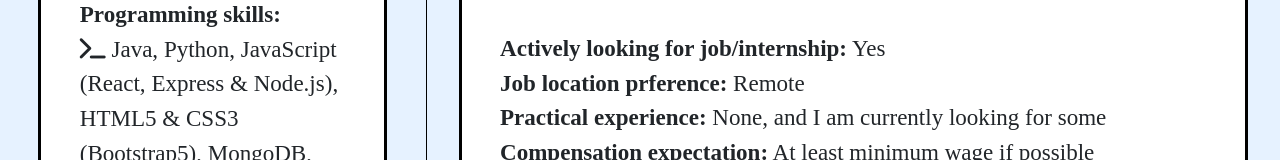
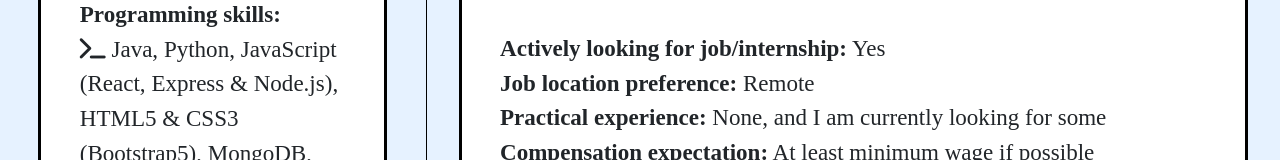
Before and after one commit to mtran05/personal-website, a React (Create React App) app: page / in a window 1280 px wide. Shown: the part 888-1048 px from the top of the page. Built offline with nearby package versions, Linux system fonts and the light colour scheme; a web font is replaced by a local one.

Commit message:
fixed spelling errors

```diff
--- a/src/Components/SubMain/About.js
+++ b/src/Components/SubMain/About.js
@@ -35,7 +35,7 @@ function About() {
                     <strong>Future position pathway:</strong> Full-stack Developer<br/><br/>
 
                     <strong>Actively looking for job/internship:</strong> Yes<br/>
-                    <strong>Job location prference:</strong> Remote<br/>
+                    <strong>Job location preference:</strong> Remote<br/>
                     <strong>Practical experience:</strong> None, and I am currently looking for some<br/>
                     <strong>Compensation expectation:</strong> At least minimum wage if possible<br/>
                 </div>
```
